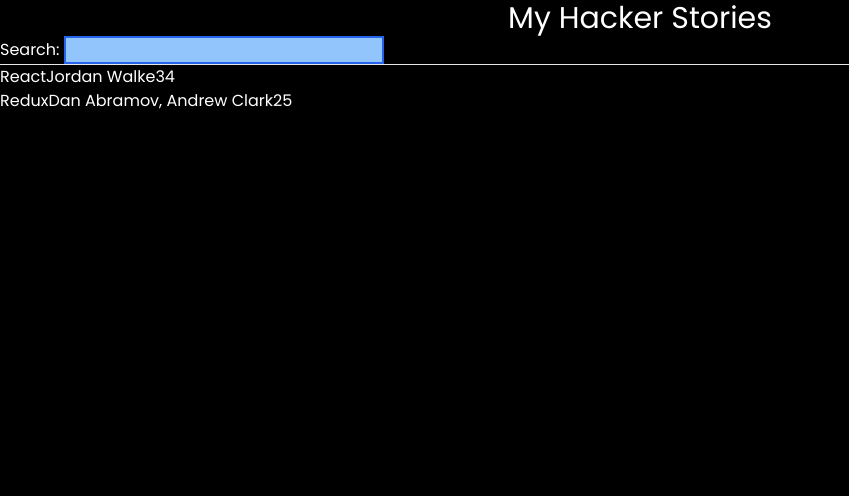
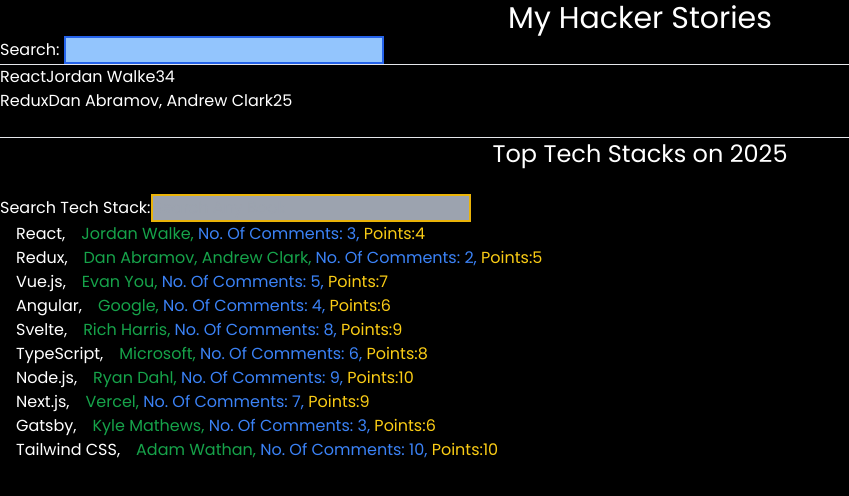
Before and after one commit to virtualabishek/roadToReact, a React (Vite) app in the folder main/: page / in a window 1280 px wide. Shown: the top 496 px of the page, without its empty margins (0-849 px from the left). Built offline with nearby package versions, Linux system fonts and the light colour scheme.

Commit message:
learning: completed jan - 15, (day4), Night First Session. Used filter, useState and other

```diff
--- a/main/src/App.jsx
+++ b/main/src/App.jsx
@@ -1,4 +1,5 @@
 import AppMain from "./components/AppMain";
+import LiftingState from "./learning components/LiftingState";
 
 const App = () => {
   return (
@@ -7,6 +8,9 @@
      road to react.*/}
       <AppMain />
       {/* The following components are some extra for exploring. */}
+      <br />
+      <hr />
+      <LiftingState />
     </div>
   );
 };
--- a/main/src/components/AppMain.jsx
+++ b/main/src/components/AppMain.jsx
@@ -25,6 +25,10 @@
     setSearchTerm(event.target.value);
   };
 
+  const searchedStories = stories.filter((story) => {
+    return story.title.includes(searchTerm);
+  });
+
   return (
     <div>
       <h1 className="text-3xl text-center">My Hacker Stories</h1>
@@ -33,7 +37,7 @@
 
       <hr />
 
-      <List list={stories} />
+      <List list={searchedStories} />
     </div>
   );
 };
--- /dev/null
+++ b/main/src/learning components/LiftingState.jsx
@@ -0,0 +1,142 @@
+import { useState } from "react";
+// import { use } from "react";
+
+const LiftingState = () => {
+  const stories = [
+    {
+      title: "React",
+      url: "https://reactjs.org/",
+      author: "Jordan Walke",
+      num_comments: 3,
+      points: 4,
+      objectID: 0,
+    },
+    {
+      title: "Redux",
+      url: "https://redux.js.org/",
+      author: "Dan Abramov, Andrew Clark",
+      num_comments: 2,
+      points: 5,
+      objectID: 1,
+    },
+    {
+      title: "Vue.js",
+      url: "https://vuejs.org/",
+      author: "Evan You",
+      num_comments: 5,
+      points: 7,
+      objectID: 2,
+    },
+    {
+      title: "Angular",
+      url: "https://angular.io/",
+      author: "Google",
+      num_comments: 4,
+      points: 6,
+      objectID: 3,
+    },
+    {
+      title: "Svelte",
+      url: "https://svelte.dev/",
+      author: "Rich Harris",
+      num_comments: 8,
+      points: 9,
+      objectID: 4,
+    },
+    {
+      title: "TypeScript",
+      url: "https://www.typescriptlang.org/",
+      author: "Microsoft",
+      num_comments: 6,
+      points: 8,
+      objectID: 5,
+    },
+    {
+      title: "Node.js",
+      url: "https://nodejs.org/",
+      author: "Ryan Dahl",
+      num_comments: 9,
+      points: 10,
+      objectID: 6,
+    },
+    {
+      title: "Next.js",
+      url: "https://nextjs.org/",
+      author: "Vercel",
+      num_comments: 7,
+      points: 9,
+      objectID: 7,
+    },
+    {
+      title: "Gatsby",
+      url: "https://www.gatsbyjs.com/",
+      author: "Kyle Mathews",
+      num_comments: 3,
+      points: 6,
+      objectID: 8,
+    },
+    {
+      title: "Tailwind CSS",
+      url: "https://tailwindcss.com/",
+      author: "Adam Wathan",
+      num_comments: 10,
+      points: 10,
+      objectID: 9,
+    },
+  ];
+  const [searchItem, setSearchTerm] = useState("");
+  const handleClick = (event) => setSearchTerm(event.target.value);
+  const searchedStories = stories.filter((story) => {
+    return story.title.includes(searchItem);
+  });
+  return (
+    <div>
+      <h1 className="text-center text-2xl">Top Tech Stacks on 2025</h1>
+      <br />
+      <Search searchMe={handleClick} />
+      <ListComponent listItems={searchedStories} />
+    </div>
+  );
+};
+
+const Search = (props) => {
+  return (
+    <>
+      <label htmlFor="input">Search Tech Stack:</label>
+      <input
+        className="bg-gray-400 border-2 border-yellow-500 text-pink-950"
+        type="text"
+        onChange={props.searchMe}
+        placeholder="Search Any Book"
+      />
+    </>
+  );
+};
+
+const ListComponent = (props) => {
+  return (
+    <ol className="list-item list-disc">
+      {props.listItems.map((item) => (
+        <Items key={item.objectID} item={item} />
+      ))}
+    </ol>
+  );
+};
+
+const Items = (props) => {
+  return (
+    <li className="list-item list-disc">
+      <span className="cursor-pointer px-4">
+        <a href={props.item.url}>{props.item.title}</a>,
+      </span>
+      <span className="text-green-600">{props.item.author},</span>
+      <span className="text-blue-500">
+        {" "}
+        No. Of Comments: {props.item.num_comments},
+      </span>
+      <span className="text-yellow-400"> Points:{props.item.points}</span>
+    </li>
+  );
+};
+
+export default LiftingState;
```
Also changed, not shown: 1 other file (tests, documents, lock files or other folders).
